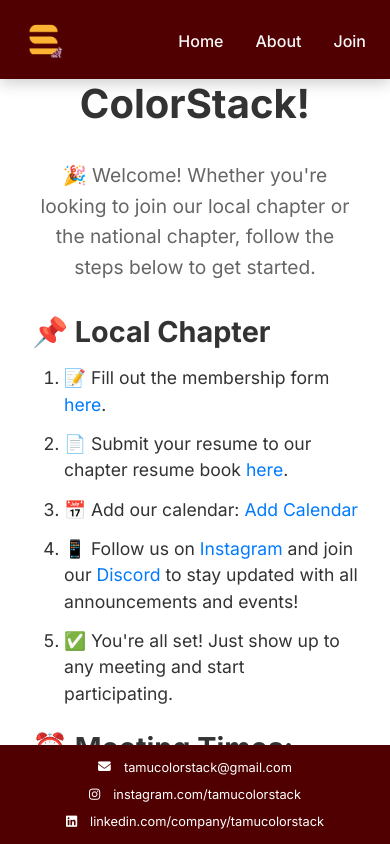
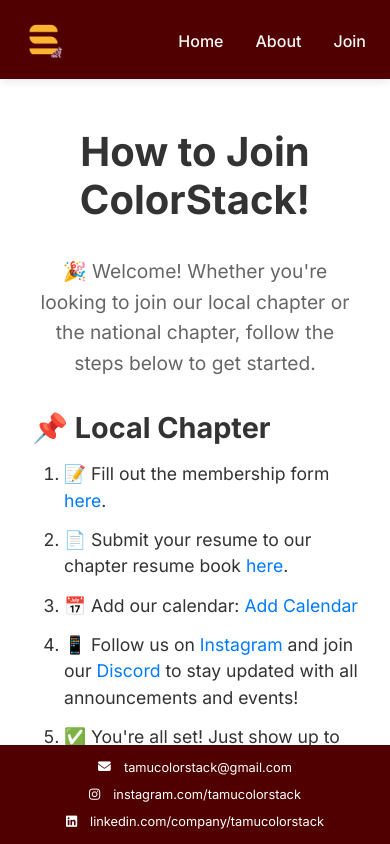
Before and after one commit to TAMUColorStack/ColorStackWebsite, a React (Vite) app in the folder frontend/: page /join_us in a window 390 px wide. Built offline with nearby package versions, Linux system fonts and the light colour scheme.

Commit message:
updated margin on join us page => now see main header on mobile and desktop

```diff
--- a/frontend/src/pages/join_us/Joinus.css
+++ b/frontend/src/pages/join_us/Joinus.css
@@ -2,7 +2,7 @@
 
 .join-us-container {
     max-width: 800px;
-    margin: 0 auto 10rem;
+    margin: 6rem auto 10rem;
     padding: 2rem;
     text-align: center;
 }
```
